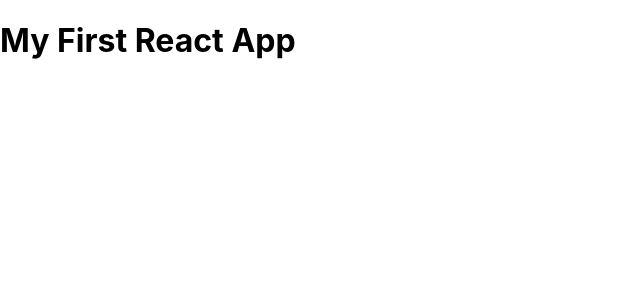
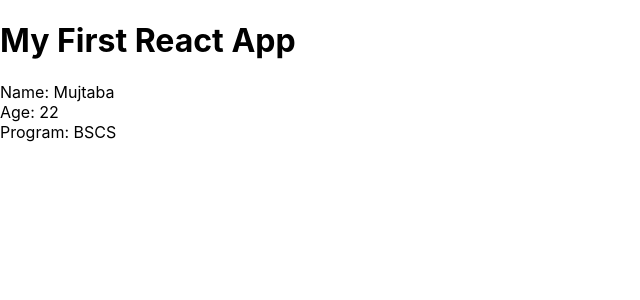
Before and after one commit to bitsplz/my-react-app, a React (Create React App) app in the folder my_react_app/: page / in a window 1280 px wide. Shown: the top 300 px of the page, without its empty margins (0-640 px from the left). Built offline with nearby package versions, Linux system fonts and the light colour scheme.

Commit message:
Components
Create/Export/Import new components.

```diff
--- a/my_react_app/src/App.js
+++ b/my_react_app/src/App.js
@@ -1,9 +1,11 @@
 import React from 'react';
+import Students from './Students';
 
 function App() {
   return (
     <div className="App">
     <h1>My First React App</h1>
+    <Students/>
     </div>
   );
 }
--- /dev/null
+++ b/my_react_app/src/Students.js
@@ -0,0 +1,13 @@
+import React from 'react';
+
+function Students() {
+  return (
+    <div className="Students">
+    <div>Name: Mujtaba</div>
+    <div>Age: 22</div>
+    <div>Program: BSCS</div>
+    </div>
+  );
+}
+
+export default Students;
```
